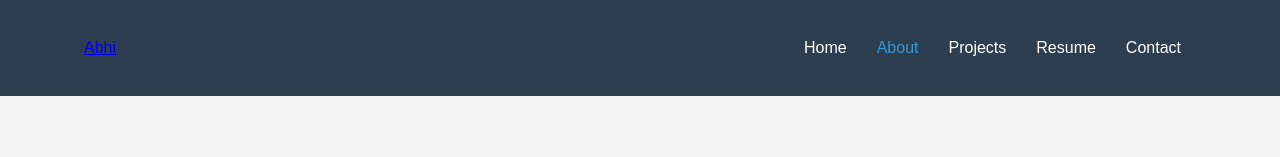
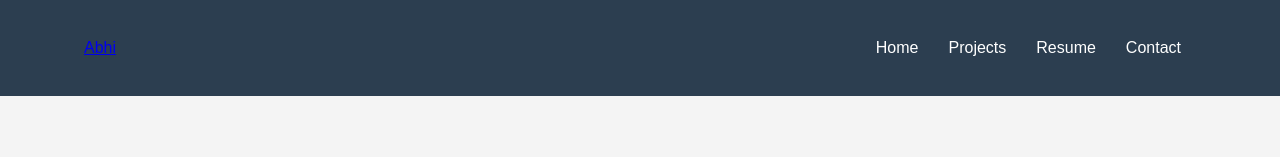
Before and after one commit to Abhiajay1802/Portfolio, a plain HTML site: page bio.html in a window 1280 px wide. Shown: the top 157 px of the page. Drawn offline with Linux system fonts and the light colour scheme.

Commit message:
Update bio.html

```diff
--- a/bio.html
+++ b/bio.html
@@ -16,7 +16,6 @@
                 </div>
                 <ul class="nav-menu">
                     <li><a href="index.html">Home</a></li>
-                    <li><a href="about.html" class="active">About</a></li>
                     <li><a href="projects.html">Projects</a></li>
                     <li><a href="resume.html">Resume</a></li>
                     <li><a href="contact.html">Contact</a></li>
```
